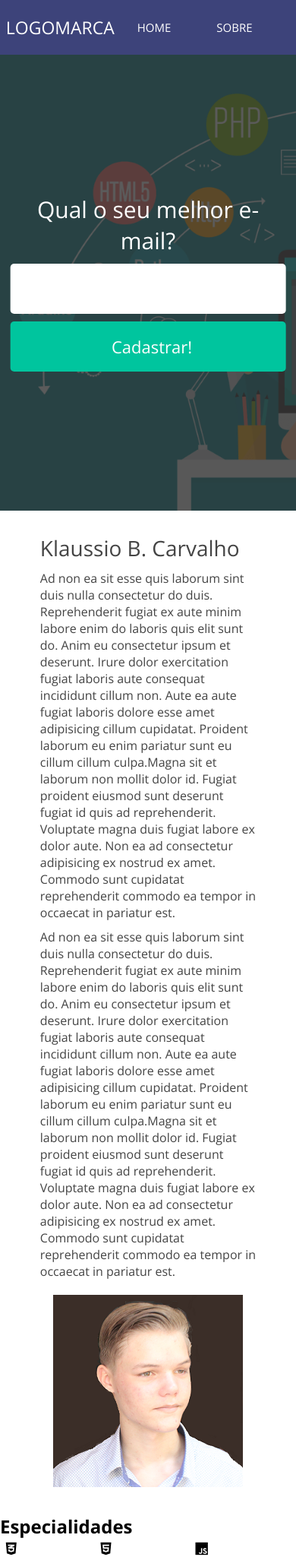
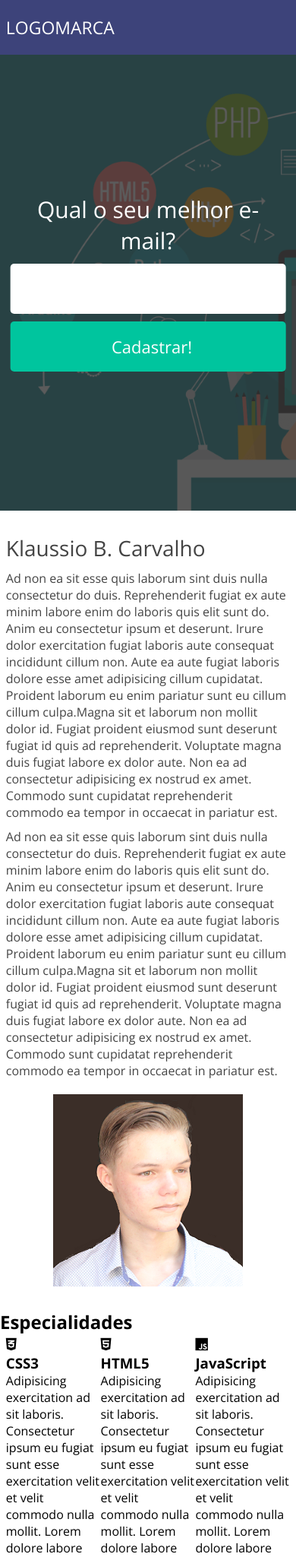
Before and after one commit to Kausinho/site-dinamico, a PHP site: page / in a window 390 px wide; the page is wider, and only the part inside the window is pictured. Shown: the top 2049 px of that part at 76% size. Run offline with PHP 8.4, Linux system fonts and the light colour scheme.

Commit message:
Padronização Tabs código

```diff
--- a/index.php
+++ b/index.php
@@ -113,8 +113,8 @@
           <li>Deserunt exercitation sit quis laboris irure pariatur. Pariatur proident do ea culpa ex in et amet. Pariatur irure cupidatat non pariatur. Minim pariatur quis consequat laboris commodo. Culpa duis nostrud irure et reprehenderit aliquip. Magna sit esse elit laborum est sit laboris. Qui officia sint id esse tempor aliquip tempor.</li>
 
           <li>Deserunt exercitation sit quis laboris irure pariatur. Pariatur proident do ea culpa ex in et amet. Pariatur irure cupidatat non pariatur. Minim pariatur quis consequat laboris commodo. Culpa duis nostrud irure et reprehenderit aliquip. Magna sit esse elit laborum est sit laboris. Qui officia sint id esse tempor aliquip tempor.</li>
-                </ul><!--servicos-->
-            </div>
+        </ul>
+      </div><!--servicos-->
     </div><!--center-->
   </section><!--extras-->
 
--- a/style/style.css
+++ b/style/style.css
@@ -165,13 +165,41 @@ section.descricao-autor .center{
 /****/
 
 /*MEDIA SCREENS (RESPONSIVO)*/
+@media screen and (max-width:700px){
+  nav.desktop{
+    display: none;
+  }
+
+  nav.mobile{
+    display: block;
+  }
+
+  nav.mobile ul{
+    display: none;
+  }
+}
+
 @media screen and (max-width:768px){
+
+  img{
+    float: none !important;
+    display: block;
+    margin: 0 auto;
+    max-width: 500px;
+  }
+
   section.descricao-autor .center{
     flex-direction: column;
-        width: 300px;
+    justify-content: space-between;
+    flex-wrap: wrap;
   }
 
-    .imagem-autor img{
+  section.descricao-autor .conteudo-descricao-autor{
+    flex: 50%;
+  }
+
+  section.descricao-autor .imagem-autor img{
+    flex: 50%;
     margin-top: 20px;
     width: 100%;
   }
```
Lines whose indentation alone changed are shown as unchanged.
